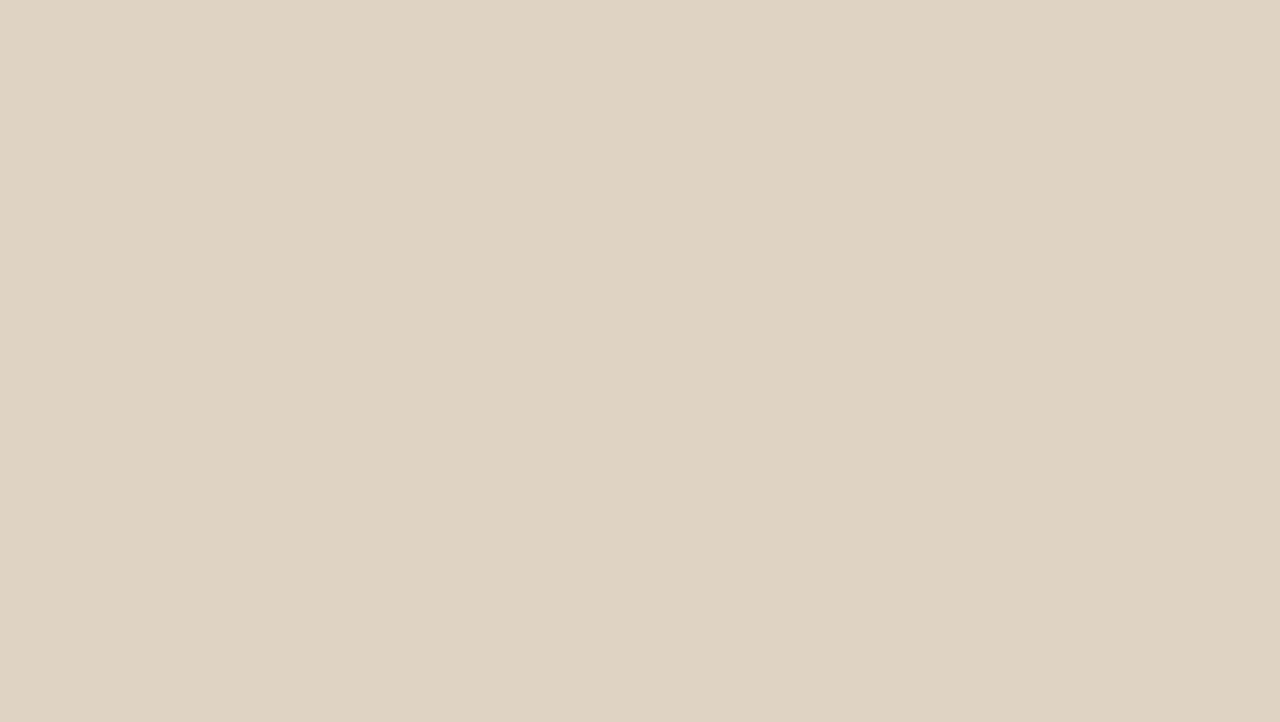
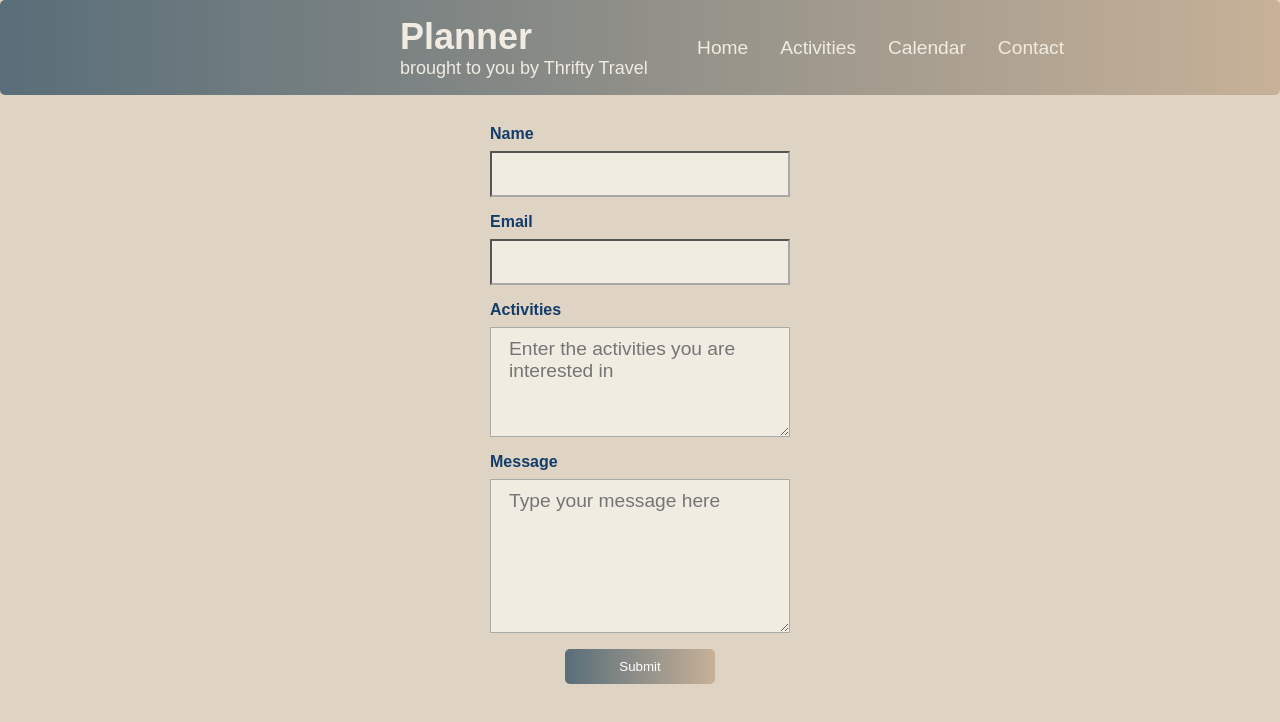
Before and after one commit to tonialtendorf/planner-thrifty-travel, a React (Create React App) app in the folder client/: page /contact in a window 1280 px wide. Before the commit this address had no page. Shown: the top 722 px of the page. Built offline with nearby package versions, Linux system fonts and the light colour scheme.

Commit message:
added contact us code

```diff
--- a/client/src/App.js
+++ b/client/src/App.js
@@ -14,8 +14,8 @@ function App() {
     <Routes>
       <Route path="/" element={<Home />} />
       {/* <Route path="/activities" element={<Activities />} />
-      <Route path="/calendar" element={<Calendar />} />
-      <Route path="/contact" element={<Contact />} /> */}
+      <Route path="/calendar" element={<Calendar />} />*/}
+      <Route path="/contact" element={<Contact />} />
     </Routes>
   </>
   );
--- /dev/null
+++ b/client/src/Components/Contact/ContactForm.js
@@ -0,0 +1,22 @@
+import './ContactStyle.css'
+import React from 'react'
+
+const ContactForm = () => {
+    return (
+    <div className="form">
+        <form>
+            <label>Name</label>
+            <input type="text"></input>
+            <label>Email</label>
+            <input type="text"></input>
+            <label>Activities</label>
+            <textarea rows="4" placeholder="Enter the activities you are interested in"></textarea>
+            <label>Message</label>
+            <textarea rows="6" placeholder="Type your message here"></textarea>
+            <button className="btn">Submit</button>
+        </form>
+    </div>
+)
+}
+
+export default ContactForm;
--- /dev/null
+++ b/client/src/Components/Contact/ContactStyle.css
@@ -0,0 +1,41 @@
+.form {
+    color: #596E79;
+}
+
+label{
+    color: #123C69;
+    margin-bottom: .5rem;
+}
+
+form{
+    display: flex;
+    flex-direction: column;
+    padding: 30px 10px;
+    margin: auto;
+    max-width: 25%;
+
+}
+
+form input, form textarea{
+    margin-bottom: 1rem;
+    padding: 10px 18px;
+    font-size: 1.2rem;
+    background-color:  #F0ECE2;
+    border-color: darkgray;
+    color: #596E79
+}
+
+.btn {
+    background: linear-gradient(to right, #596E79, #C7B198);
+    border: none;
+    border-radius: 5px;
+    cursor: pointer;
+    color: white;
+    padding: 10px;
+    width: 50%;
+    margin-left: 25%;
+}
+
+label{
+    font-weight: bold;
+}
--- a/client/src/Components/Contact/index.js
+++ b/client/src/Components/Contact/index.js
@@ -0,0 +1,16 @@
+import React from 'react';
+import Navigation from "../Navigation"
+import Footer from '../Footer'
+import ContactForm from './ContactForm.js'
+
+const Contact = () => {
+    return (
+    <div>
+        <Navigation />
+        <ContactForm />
+        {/* <Footer /> */}
+    </div>
+    )
+}
+
+export default Contact;
```
